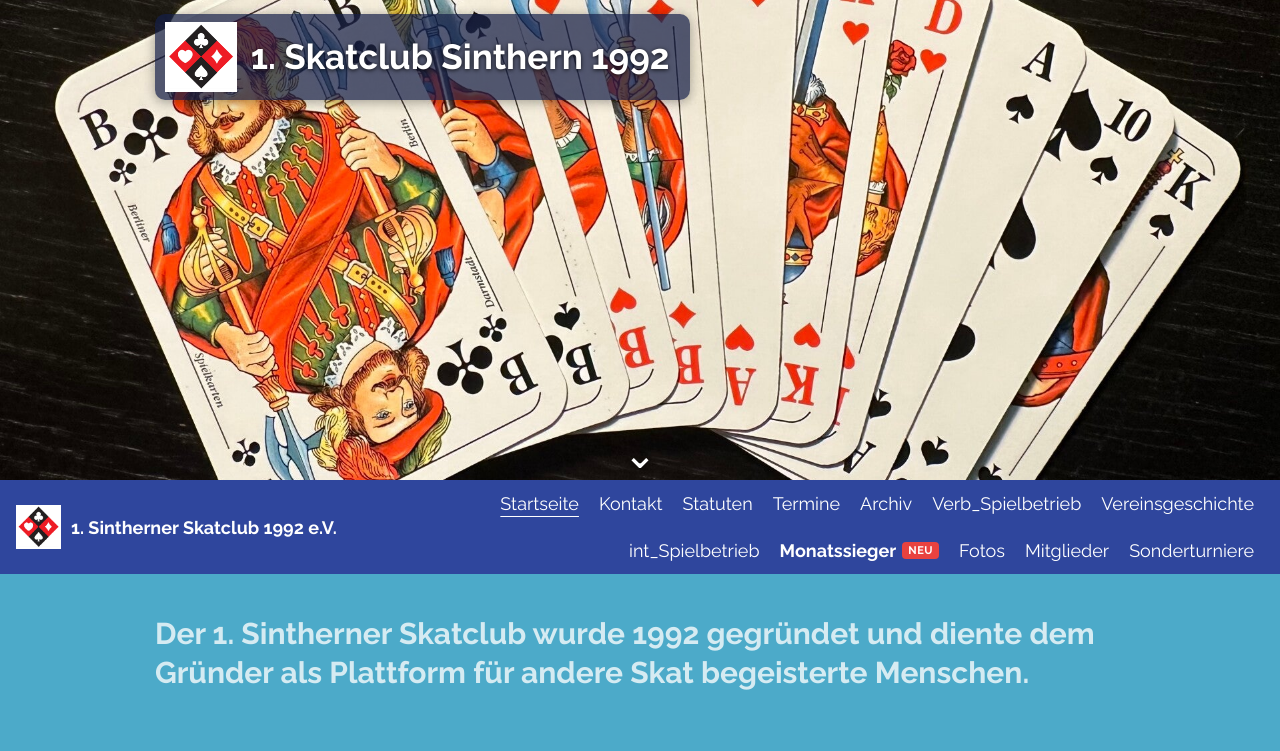
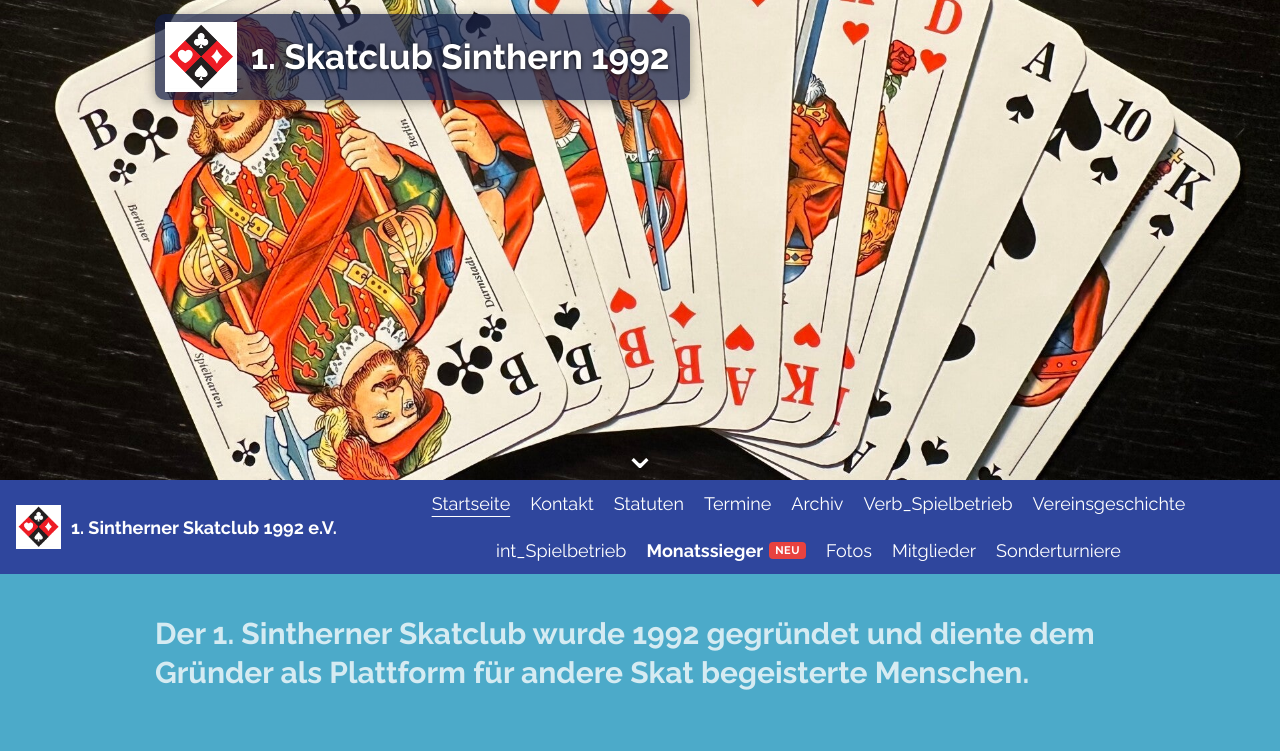
Before and after one commit to FrankBertram/sinthern, a plain HTML site: page index.html in a window 1280 px wide. Shown: the top 751 px of the page. Drawn offline with Linux system fonts and the light colour scheme.

Commit message:
Add files via upload

```diff
--- a/css/style.css
+++ b/css/style.css
@@ -100,7 +100,7 @@ body {
 
 /* Logo und Vereinsname links im Menü */
 .menue { display: flex; align-items: center; gap: 16px; padding: 0 16px; }
-.menue ul { flex: 1; margin: 0; padding: 0; max-width: none; justify-content: flex-end; }
+.menue ul { flex: 1; margin: 0; padding: 0; max-width: none; justify-content: center; }
 .menue a.menue-marke {
   flex: none; display: flex; align-items: center; gap: 10px;
   padding: 6px 0; font-size: 18px; font-weight: 700; white-space: nowrap;
```
